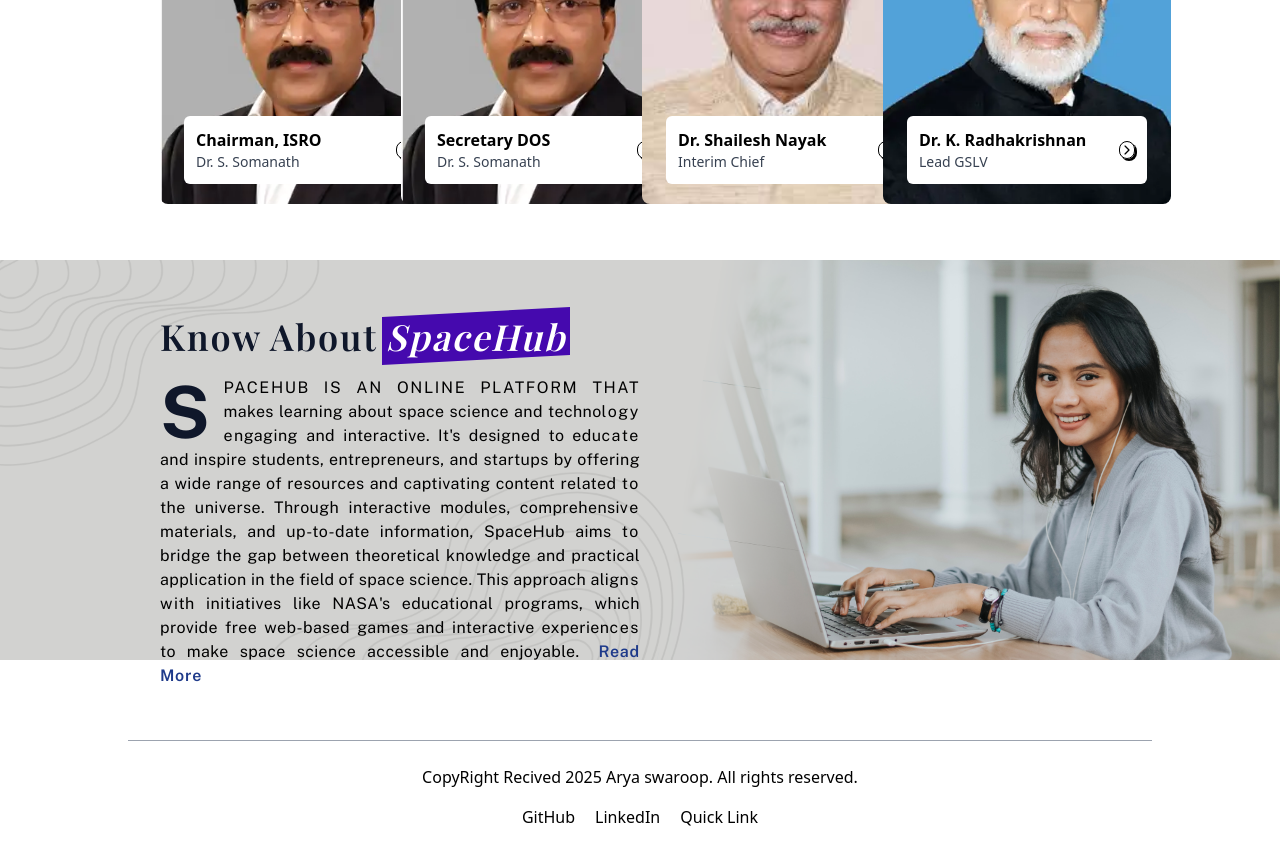
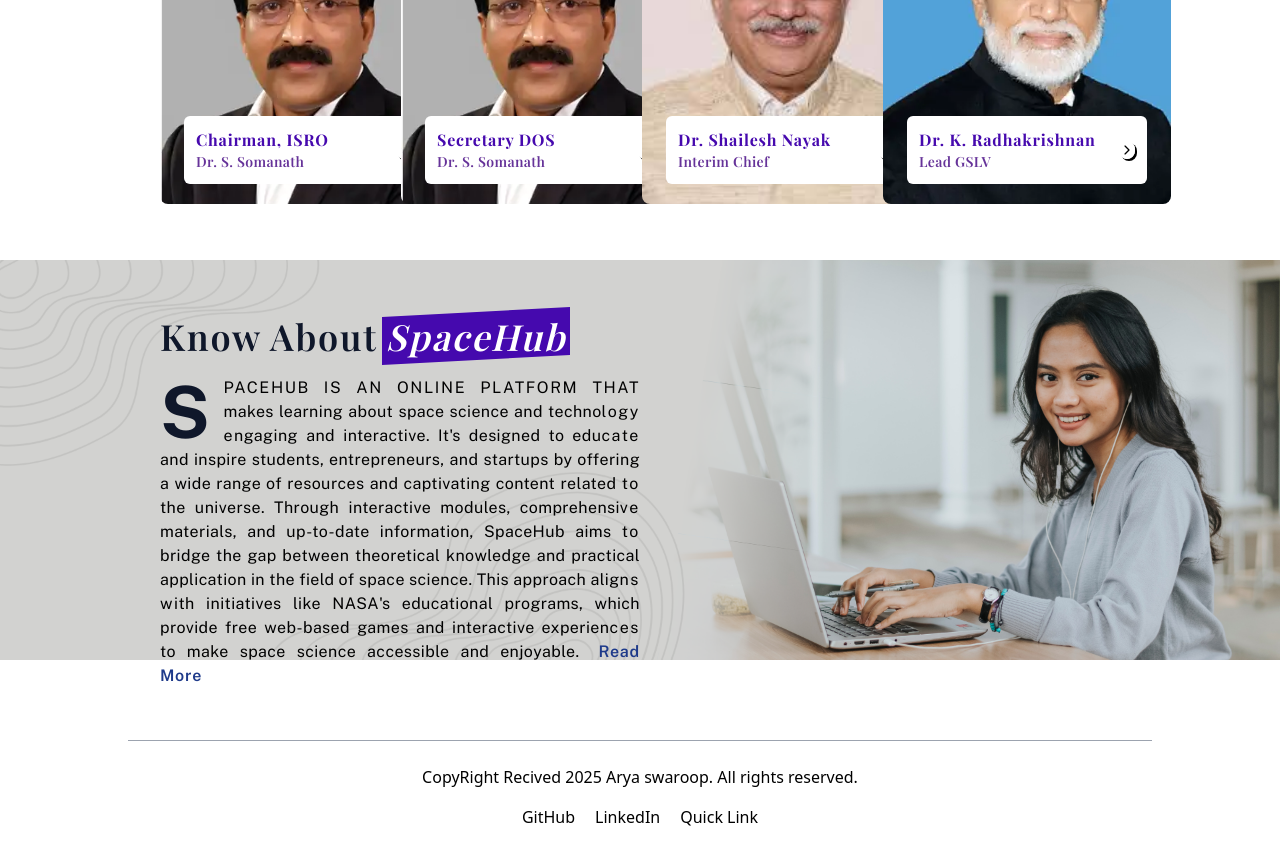
Before and after one commit to SwaroopArya65/ISRO-SpaceHub, a React (Vite) app in the folder frontend/: page / in a window 1280 px wide. Shown: the part 2460-3313 px from the top of the page. Built offline with nearby package versions, Linux system fonts and the light colour scheme; a web font is replaced by a local one.

Commit message:
change text style

```diff
--- a/frontend/src/components/OrganizerBoard.jsx
+++ b/frontend/src/components/OrganizerBoard.jsx
@@ -32,11 +32,11 @@
                                 <div
                                     className='bg-white w-10/12 rounded-md absolute bottom-5 left-1/2 -translate-x-1/2 px-3 py-3 flex items-center justify-between duration-500 group-hover:bottom-7'>
                                     <div>
-                                        <h2 className="font-semibold">{item.title}</h2>
-                                        <p className="text-sm text-gray-700">{item.description}</p>
+                                        <h2 className="font-bold font-playfair text-text-color2 tracking-wider">{item.title}</h2>
+                                        <p className="text-sm text-text-color font-semibold font-playfair tracking-wide">{item.description}</p>
                                     </div>
                                     <div
-                                        className="border rounded-full border-black w-4 aspect-square flex items-center justify-center shadow-[2px_2px_0_#000] group-hover:bg-lime-300 transition">
+                                        className="border rounded-full border-white w-4 aspect-square flex items-center justify-center shadow-[2px_2px_0_#000] group-hover:bg-text-color2 transition">
                                         <IoIosArrowForward className='w-5' />
                                     </div>
                                 </div>
```
